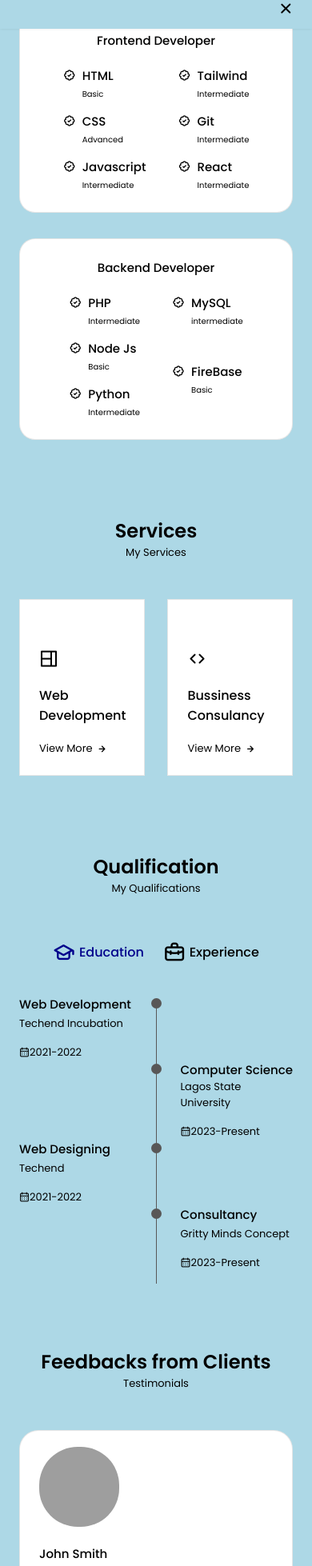
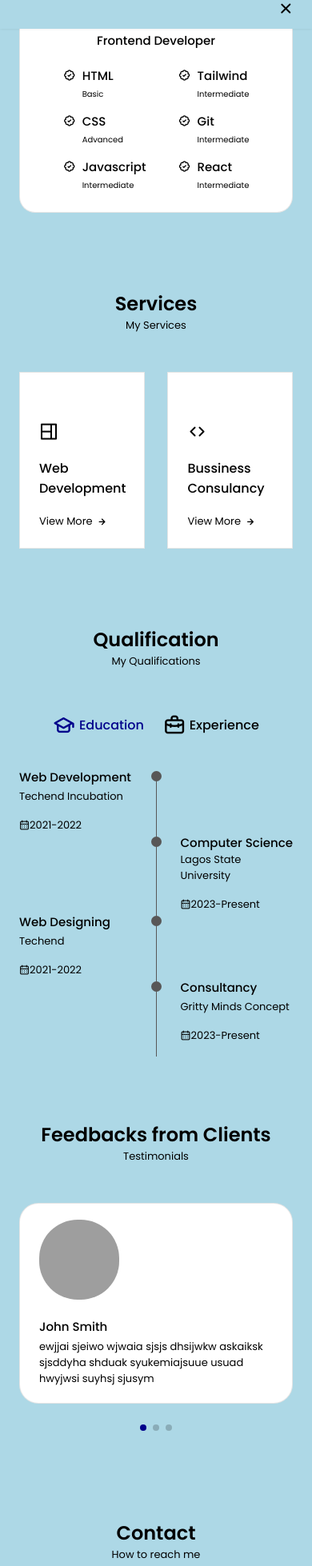
Before and after one commit to tarrmmy/Personal-Portfolio, a React (Create React App) app: page / in a window 390 px wide. Shown: the part 1652-3610 px from the top of the page at 80% size. Built offline with nearby package versions, Linux system fonts and the light colour scheme; grey boxes are pictures that could not be loaded.

Commit message:
Ibraheem (#16)
* updates

* updates

* responsiveness

* skills update

```diff
--- a/package.json
+++ b/package.json
@@ -15,6 +15,7 @@
   "scripts": {
     "start": "react-scripts start",
     "build": "react-scripts build",
+    "deploy": "npm run build && mv build/index.html build/200.html && surge build ibraheem-portfolio.surge.sh",
     "test": "react-scripts test",
     "eject": "react-scripts eject"
   },
--- a/src/App.js
+++ b/src/App.js
@@ -7,6 +7,7 @@ import Skill from './components/skills/Skill';
 import Service from './components/services/Service';
 import Qualification from './components/qualification/Qualification';
 import Testimonials from './components/testimonials/Testimonials';
+import Contact from './components/contact/Contact';
 
 function App() {
   return (
@@ -19,6 +20,7 @@ function App() {
         <Service />
         <Qualification />
         <Testimonials />
+        <Contact />
       </main>
     </div>
   );
--- /dev/null
+++ b/src/components/contact/Contact.jsx
@@ -0,0 +1,19 @@
+import React from 'react'
+import './contact.css'
+
+const Contact = () => {
+  return (
+    <section className="contact section" id='#contact'>
+        <h2 className="section__title">Contact</h2>
+        <span className="section__subtitle">How to reach me</span>
+
+        <div className="contact__container container grid">
+            <div className="contact content">
+                <h3 className="contact__title">Contact</h3>
+            </div>
+        </div>
+    </section>
+  )
+}
+
+export default Contact
--- a/src/components/skills/Skill.jsx
+++ b/src/components/skills/Skill.jsx
@@ -1,6 +1,6 @@
 import React from 'react'
 import Frontend from './Frontend'
-import Consultant from './Consultant'
+// import Consultant from './Consultant'
 import './skill.css'
 
 const Skill = () => {
@@ -11,7 +11,7 @@ const Skill = () => {
 
         <div className="skills__container container grid">
             <Frontend />
-            <Consultant />
+            {/* <Consultant /> */}
         </div>
     </section>
   )
--- a/src/components/skills/skill.css
+++ b/src/components/skills/skill.css
@@ -1,5 +1,5 @@
 .skills__container {
-    grid-template-columns: repeat(2, 350px);
+    grid-template-columns: repeat(1, 350px);
     column-gap: 3rem;
     justify-content: center;
 }
```
Also changed, not shown: src/components/contact/contact.css (added).
